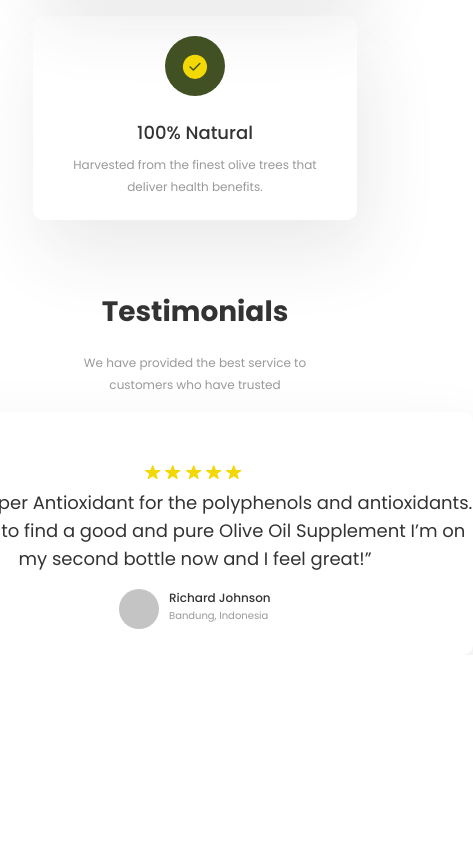
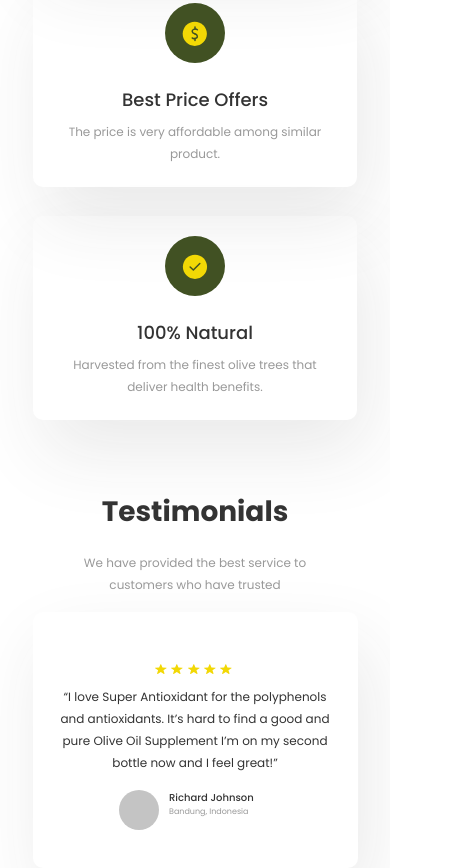
Before and after one commit to JepriAlber/clarity, a plain HTML site: page index.html in a window 390 px wide. Shown: the part 3470-4338 px from the top of the page, 473 px wide, since content can reach past the window. Before the commit the page ends 4125 px from the top, so only its background shows below. Drawn offline with nearby package versions, Linux system fonts and the light colour scheme.

Commit message:
membuat testimonial mobile

```diff
--- a/assets/css/style.css
+++ b/assets/css/style.css
@@ -278,7 +278,7 @@
 }
 .testimonial-content .user .name-user{
     font-style: normal;
-    font-weight: 500;
+    font-weight: 500px;
     font-size: 12px;
     overflow-wrap: normal;
     line-height: 18px;
@@ -308,7 +308,7 @@
     /* ------jubotrom-------- */
     .jumbotron{
         text-align: center !important;
-        height: 522px;
+        height: 722px;
     }
     .jumbotron .display-4{
         width:309px;
@@ -460,7 +460,7 @@
         height: 60px;
     }
     .cover img{
-        padding-top: 15px;
+        padding-top: 14.5px;
     }
     .choose-produk-item h5{
         font-size: 18px;
@@ -490,4 +490,41 @@
         line-height: 22px;
     }
 
+    .testimonial-content{
+        width: 325px;
+        height: 256px;
+    }
+    .testimonial-content .ratting{
+        width: 80px;
+        height: 14px;
+        margin-top: 44px;
+    }
+    .ratting img{
+        width: 11.99px;
+        height: 10.53px;
+    }
+    .testimonial-content .pesan{
+        width: 275px;
+        font-size: 12px;
+        line-height: 22px;
+    }
+    .testimonial-content .user{
+        width: 152px;
+        height: 40px;
+        margin-left: auto;
+        margin-right: auto;
+    }
+    .testimonial-content .user .img-user{
+        width: 40px;
+        height: 40px;
+    }
+    .testimonial-content .user .name-user{
+        font-size: 10px;
+        line-height: 15px;
+    }
+    .testimonial-content .user .alamat-user{
+        font-size: 8px;
+        line-height: 12px;
+    }
+
  }
```
